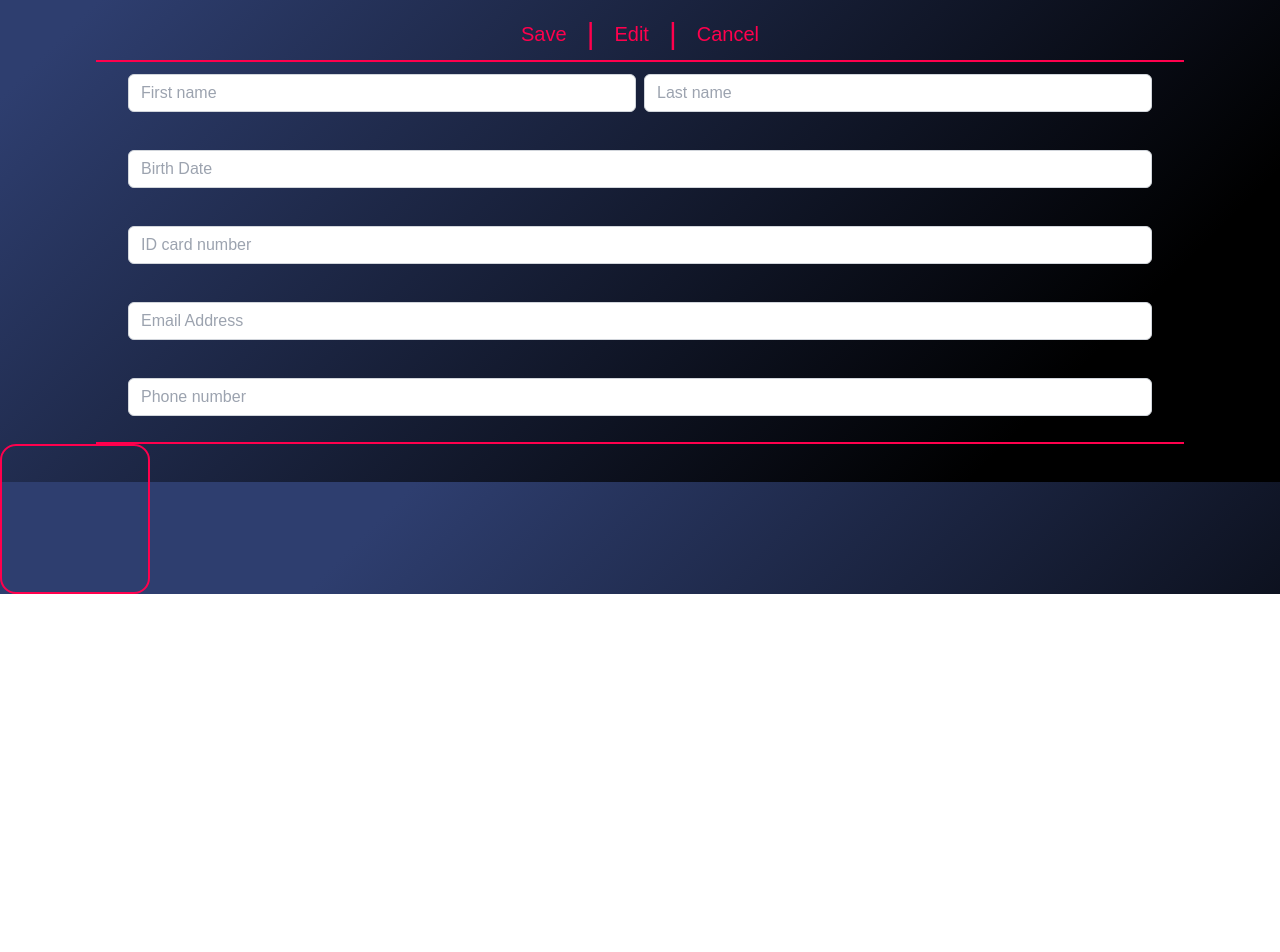
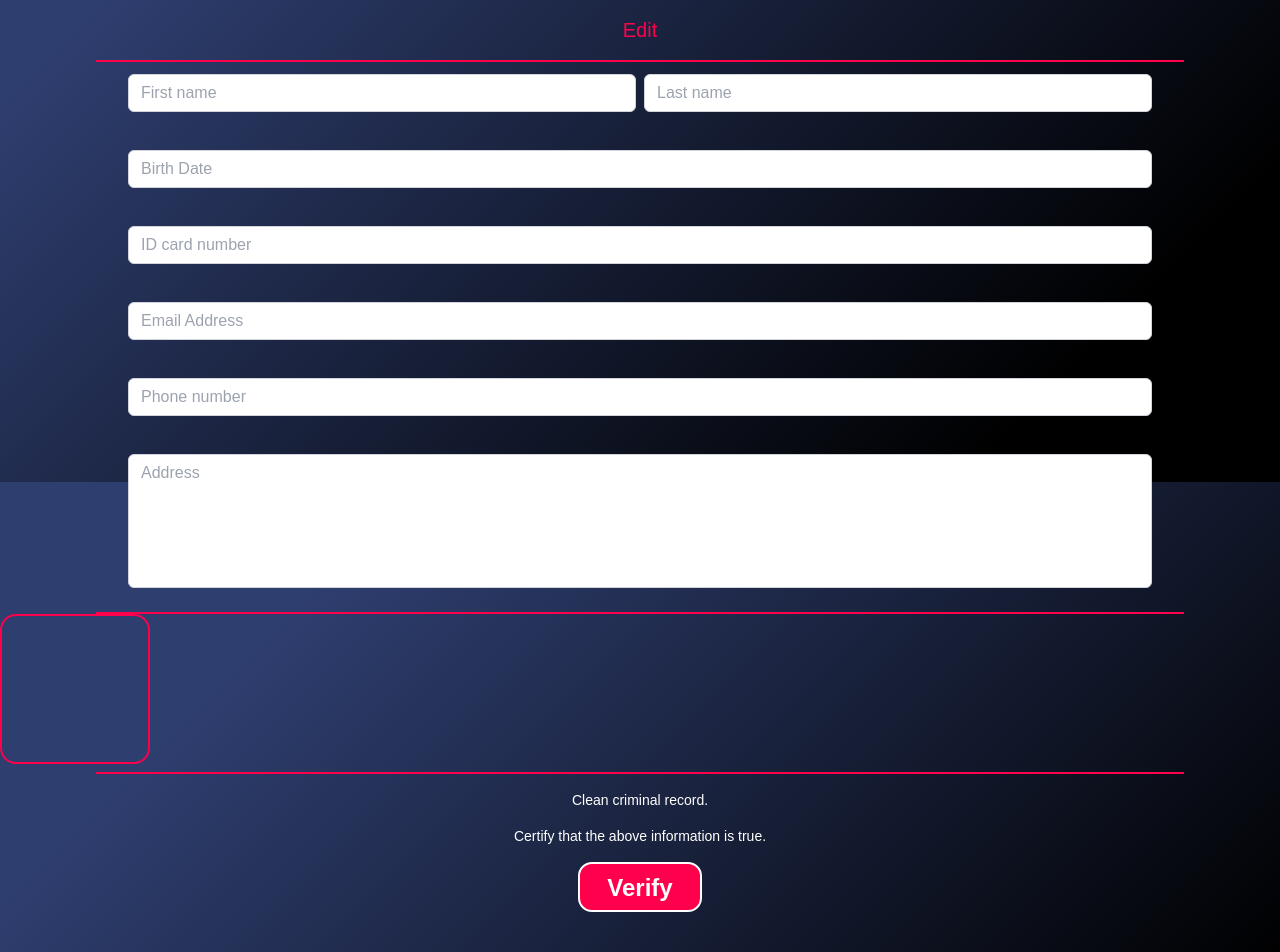
Before and after one commit to ArrayaWongsaita/HOP-RIDER-ADMIN-WEB, a React (Vite) app: page /raider/verify in a window 1280 px wide. Shown: the part 318-1270 px from the top of the page. Before the commit the page ends 912 px from the top, so only its background shows below. Built offline with nearby package versions, Linux system fonts and the light colour scheme; a web font is replaced by a local one.

Commit message:
continute page-rider-verify

```diff
--- a/src/pages/VerifyPage.jsx
+++ b/src/pages/VerifyPage.jsx
@@ -2,6 +2,8 @@ import { useState } from "react";
 import Input from "../components/Input";
 import Section from "../components/Section";
 import { ImageRider } from "../icons";
+import Textarea from "../components/Textarea";
+import CommonButton from "../components/CommonButton";
 
 const initialInput = {
     firstName: '',
@@ -23,6 +25,8 @@ export default function VerifyPage() {
     const [input, setInput] = useState(initialInput);
     const [inputError, setInputError] = useState(initialInputError);
 
+    const [edit, setEdit] = useState(false);
+
     const handleChangeInput = (event) => {
         setInput({ ...input, [event.target.name]: event.target.value })
     };
@@ -38,14 +42,25 @@ export default function VerifyPage() {
                     <ImageRider width={90} height={90} />
                 </div>
                 <div className="flex items-center gap-5 text-xl text-[#FF004D]">
-                    <p role="">Save</p>
-                    <p className="text-3xl">|</p>
-                    <p>Edit</p>
-                    <p className="text-3xl">|</p>
-                    <p>Cancel</p>
+                    {edit
+                        ? <>
+                            <p role="button">Save</p>
+                            <p className="text-3xl">|</p>
+                        </> : null}
+                    <p role="button"
+                        onClick={() => setEdit(true)}>
+                        Edit
+                    </p>
+                    {edit
+                        ? <>
+                            <p className="text-3xl">|</p>
+                            <p role="button"
+                                onClick={() => setEdit(false)}>
+                                Cancel</p>
+                        </> : null}
                 </div>
             </div>
-            <div className="flex justify-center pt-2">
+            <div className="flex justify-center mt-4">
                 <hr className="w-[85%] border border-[#FF004D]" />
             </div>
             <div className="flex justify-center ">
@@ -100,6 +115,11 @@ export default function VerifyPage() {
                             error={inputError.phone}
                         />
                     </div>
+                    <div className="col-span-2">
+                        <Textarea
+                            placeholder={"Address"}
+                        />
+                    </div>
                 </div>
             </div>
             <div className="flex justify-center pt-2">
@@ -110,6 +130,24 @@ export default function VerifyPage() {
 
                 </div>
             </div>
+            <div className="flex justify-center pt-2">
+                <hr className="w-[85%] border border-[#FF004D]" />
+            </div>
+            <div className="text-white w-full text-sm flex flex-col items-center gap-4 py-4">
+                <p>Clean criminal record.</p>
+                <p>Certify that the above information is true.</p>
+            </div>
+            <div className="flex justify-center pb-10">
+            <CommonButton
+                bg="torchRed"
+                text="white"
+                borderColor="white"
+                width="reply"
+                height="regist"
+            >
+                Verify
+            </CommonButton>
+            </div>
         </div>
     )
 }
```
